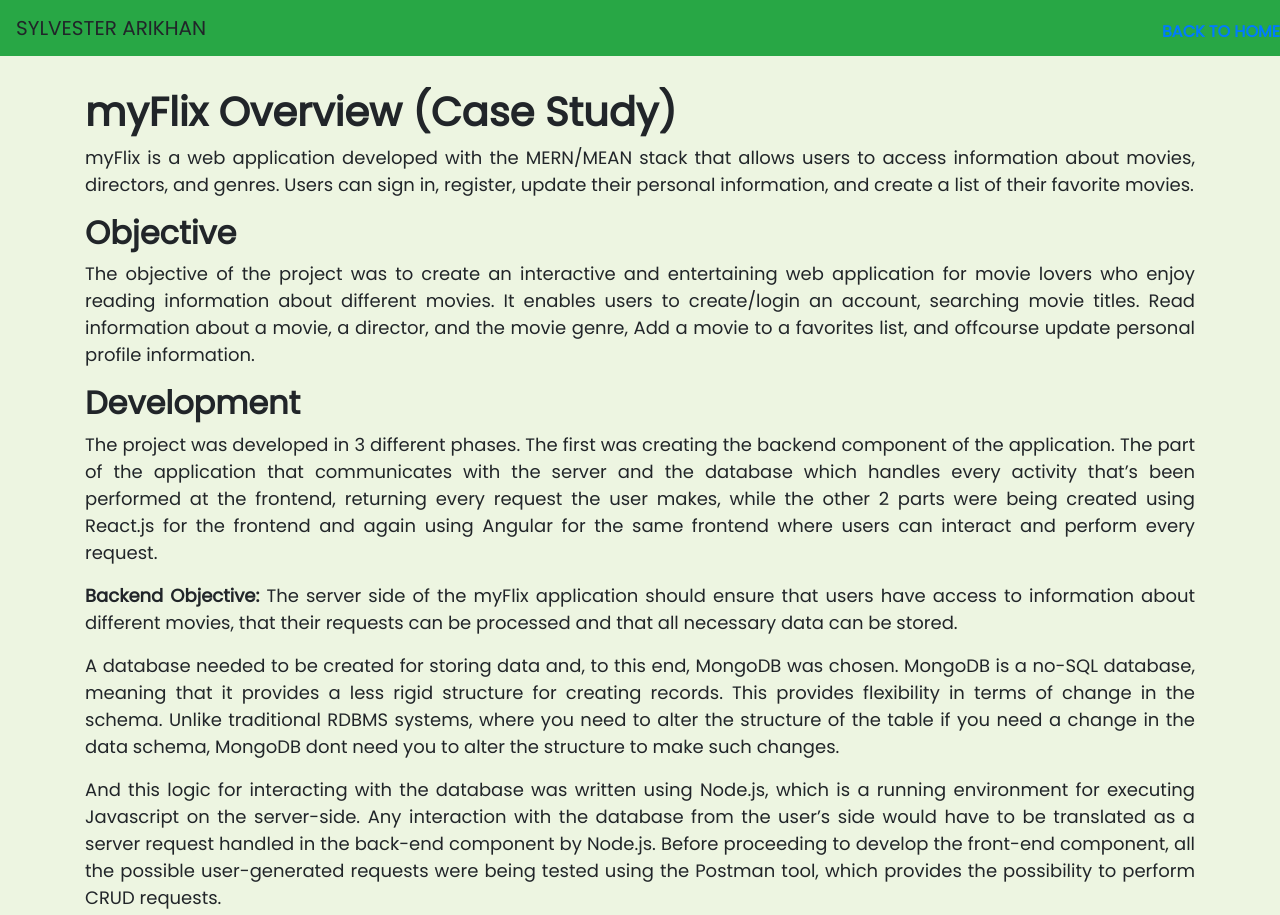
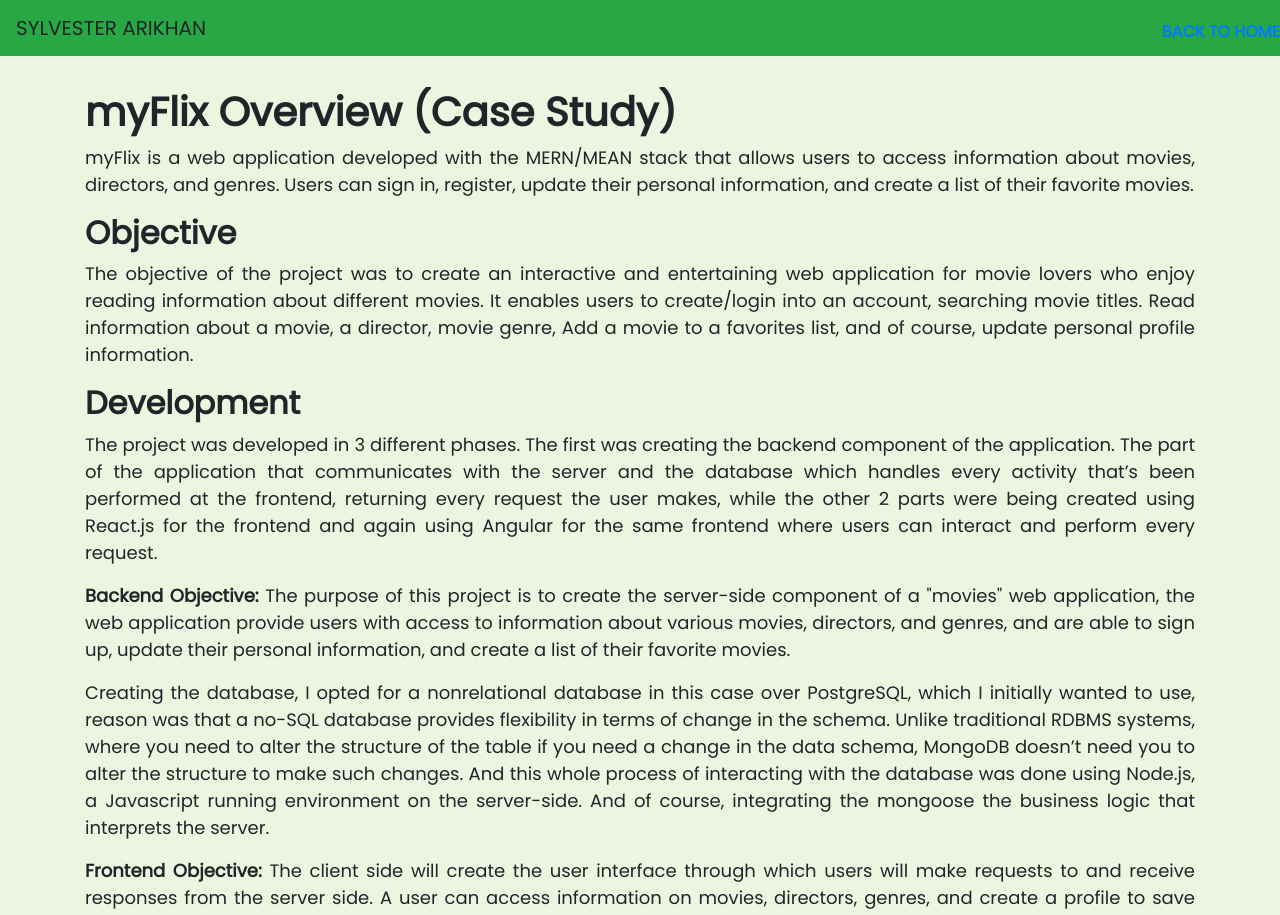
Before and after one commit to ambabasly/Personal_Website, a React (Create React App) app in the folder client/: page /casestudy in a window 1280 px wide. Shown: the top 915 px of the page. Built offline with nearby package versions, Linux system fonts and the light colour scheme; a web font is replaced by a local one.

Commit message:
Updating casestudy.js

```diff
--- a/client/src/PortfolioContainer/CasesStudy/CaseStudy.js
+++ b/client/src/PortfolioContainer/CasesStudy/CaseStudy.js
@@ -57,12 +57,9 @@ const CasesStudy = () => {
                 <strong>Objective</strong>
               </h2>
               <p class="text-justify">
-                The objective of the project was to create an interactive and
-                entertaining web application for movie lovers who enjoy reading
-                information about different movies. It enables users to create/login
-                an account, searching movie titles. Read information about a movie, a
-                director, and the movie genre, Add a movie to a favorites list,
-                and offcourse update personal profile information.
+              The objective of the project was to create an interactive and entertaining web application
+              for movie lovers who enjoy reading information about different movies. It enables users to create/login into an account, searching movie titles.
+              Read information about a movie, a director, movie genre, Add a movie to a favorites list, and of course, update personal profile information.
               </p>
             </div>
 
@@ -79,29 +76,14 @@ const CasesStudy = () => {
             </div>
 
             <p class="text-justify">
-              <strong>Backend Objective:</strong> The server side of the myFlix
-              application should ensure that users have access to information
-              about different movies, that their requests can be processed and
-              that all necessary data can be stored.
+              <strong>Backend Objective:</strong> The purpose of this project is to create the server-side component of a "movies" web application, the web application provide users with access to information about various movies,
+              directors, and genres, and are able to sign up, update their personal information, and create a list of their favorite movies.
             </p>
             <p class="text-justify">
-              A database needed to be created for storing data and, to this end,
-              MongoDB was chosen. MongoDB is a no-SQL database, meaning that it
-              provides a less rigid structure for creating records. This
-              provides flexibility in terms of change in the schema. Unlike
-              traditional RDBMS systems, where you need to alter the structure
-              of the table if you need a change in the data schema, MongoDB dont
-              need you to alter the structure to make such changes.
-            </p>
-            <p class="text-justify">
-              And this logic for interacting with the database was written using
-              Node.js, which is a running environment for executing Javascript
-              on the server-side. Any interaction with the database from the
-              user’s side would have to be translated as a server request
-              handled in the back-end component by Node.js. Before proceeding to
-              develop the front-end component, all the possible user-generated
-              requests were being tested using the Postman tool, which provides
-              the possibility to perform CRUD requests.
+            Creating the database, I opted for a nonrelational database in this case over PostgreSQL, which I initially wanted to use,
+            reason was that a no-SQL database provides flexibility in terms of change in the schema. Unlike traditional RDBMS systems,
+            where you need to alter the structure of the table if you need a change in the data schema, MongoDB doesn’t need you to alter the structure to make such changes.
+            And this whole process of interacting with the database was done using Node.js, a Javascript running environment on the server-side. And of course, integrating the mongoose the business logic that interprets the server.
             </p>
 
             <p class="text-justify">
```
